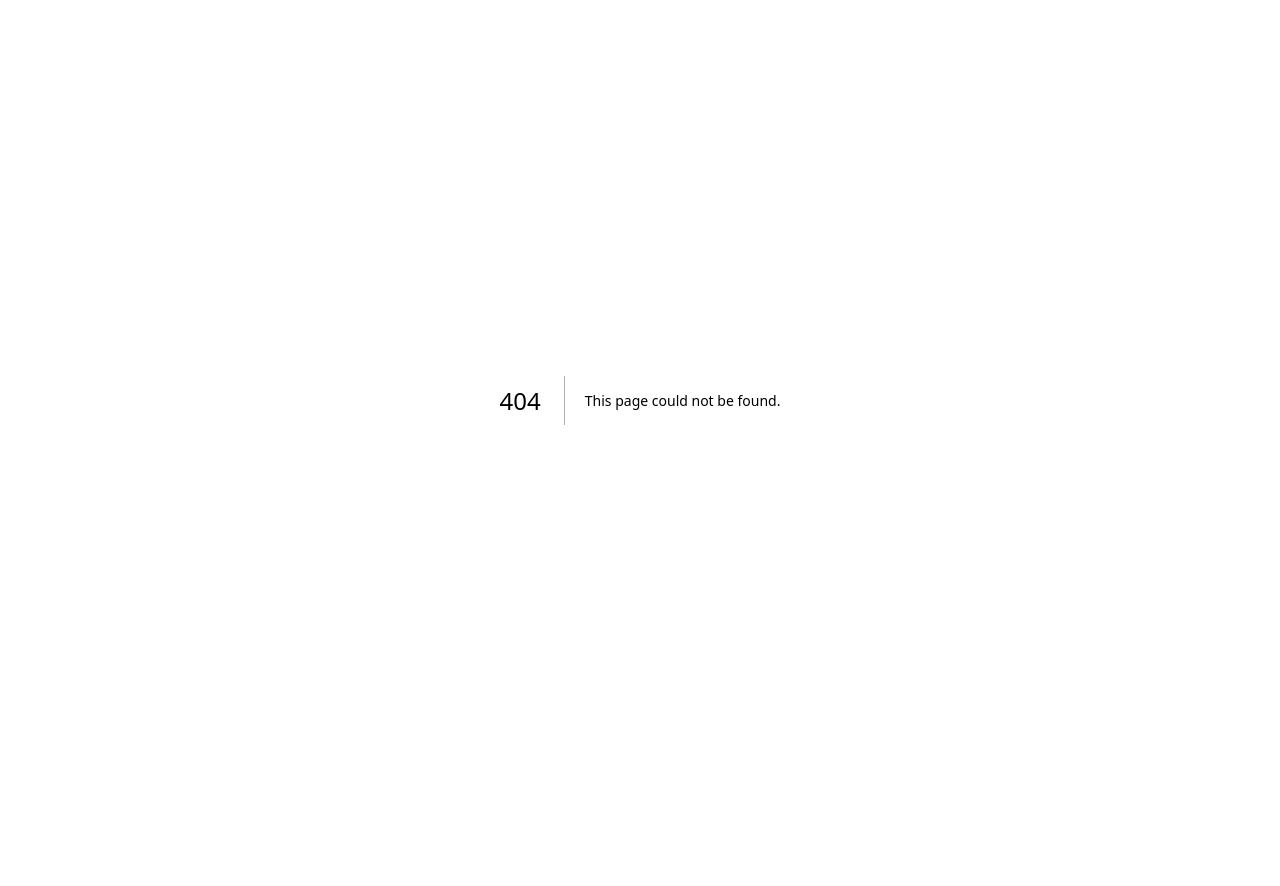
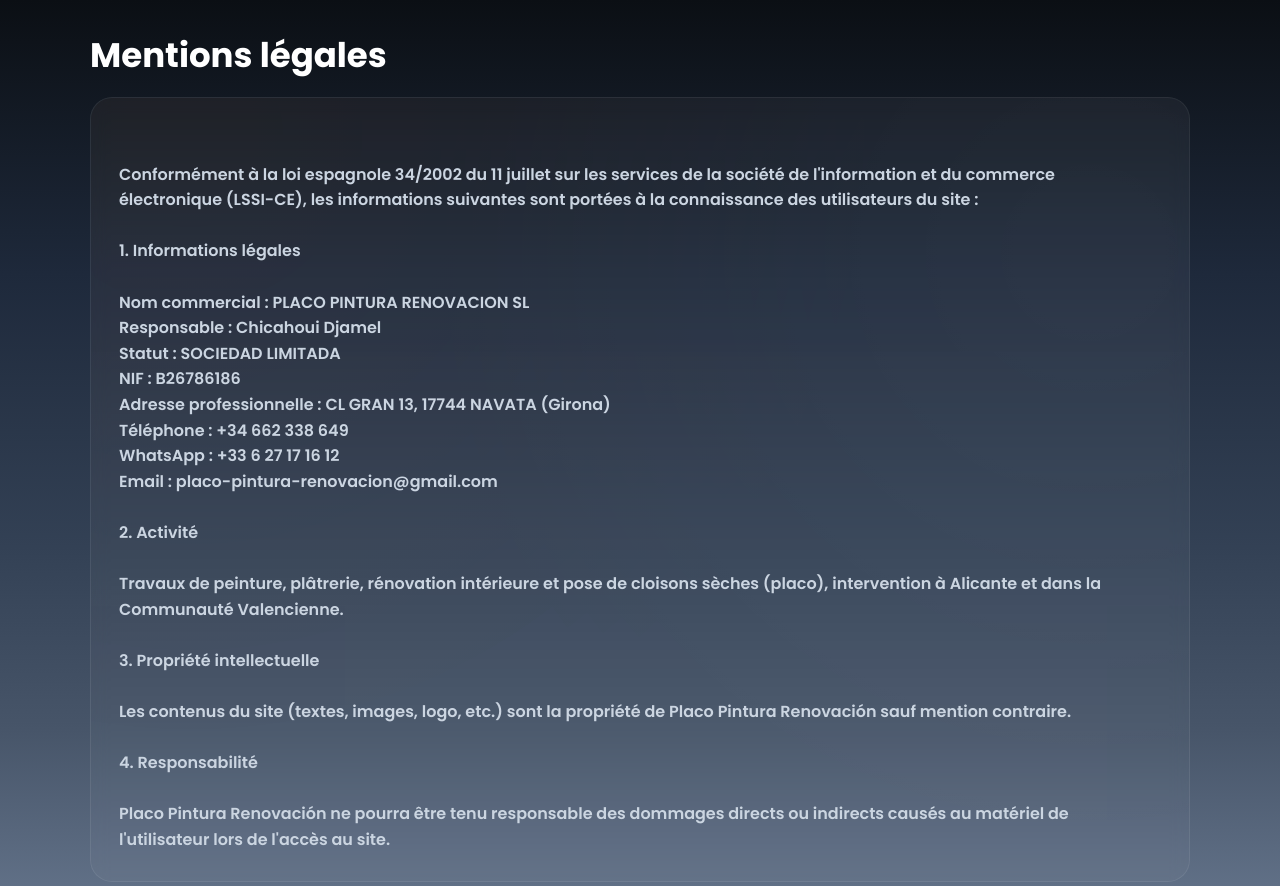
Before and after one commit to NaaStyHK/placo-pintura-renovacion, a Next.js app: page /mentions-legales in a window 1280 px wide. Before the commit this address had no page. Shown: the top 886 px of the page. Before the commit the page ends 800 px from the top, so only its background shows below. Built offline with nearby package versions, Linux system fonts and the light colour scheme.

Commit message:
ajout des mentions legales etc

```diff
--- /dev/null
+++ b/app/mentions-legales/page.tsx
@@ -0,0 +1,17 @@
+import fr from "@/content/fr";
+
+export default function MentionsLegalesPage() {
+  const { legal } = fr;
+
+  return (
+    <main className="container section">
+      <h1 className="h2">{legal.mentions.title}</h1>
+
+      <div className="panel" style={{ marginTop: 16 }}>
+        <p className="p" style={{ whiteSpace: "pre-line" }}>
+          {legal.mentions.content}
+        </p>
+      </div>
+    </main>
+  );
+}
--- a/content/fr.ts
+++ b/content/fr.ts
@@ -185,6 +185,70 @@
     legal: "Mentions légales",
     privacy: "Politique de confidentialité",
   },
+
+  legal: {
+  mentions: {
+    title: "Mentions légales",
+    content: `
+Conformément à la loi espagnole 34/2002 du 11 juillet sur les services de la société de l'information et du commerce électronique (LSSI-CE), les informations suivantes sont portées à la connaissance des utilisateurs du site :
+
+1. Informations légales
+
+Nom commercial : PLACO PINTURA RENOVACION SL
+Responsable : Chicahoui Djamel
+Statut : SOCIEDAD LIMITADA
+NIF : B26786186
+Adresse professionnelle : CL GRAN 13, 17744 NAVATA (Girona)
+Téléphone : +34 662 338 649
+WhatsApp : +33 6 27 17 16 12
+Email : placo-pintura-renovacion@gmail.com
+
+2. Activité
+
+Travaux de peinture, plâtrerie, rénovation intérieure et pose de cloisons sèches (placo), intervention à Alicante et dans la Communauté Valencienne.
+
+3. Propriété intellectuelle
+
+Les contenus du site (textes, images, logo, etc.) sont la propriété de Placo Pintura Renovación sauf mention contraire.
+
+4. Responsabilité
+
+Placo Pintura Renovación ne pourra être tenu responsable des dommages directs ou indirects causés au matériel de l'utilisateur lors de l'accès au site.
+`
+  },
+
+  privacy: {
+    title: "Politique de confidentialité",
+    content: `
+Conformément au Règlement Général sur la Protection des Données (RGPD - UE 2016/679), nous vous informons des éléments suivants :
+
+1. Responsable du traitement
+
+Placo Pintura Renovación
+Email : placo-pintura-renovacion@gmail.com
+Téléphone : +34 662 338 649
+
+2. Données collectées
+
+Via le formulaire de contact : nom, téléphone, ville, message.
+
+3. Finalité
+
+Répondre aux demandes de devis et assurer le suivi commercial.
+
+4. Durée de conservation
+
+Maximum 12 mois après le dernier contact.
+
+5. Vos droits
+
+Accès, rectification, suppression, limitation ou opposition.
+Contact : placo-pintura-renovacion@gmail.com
+`
+  }
+}
 };
 
+
+
 export default fr;
```
Also changed, not shown: app/politique-confidentialite/page.tsx (added, +17 -0 lines), components/Footer.tsx (+24 -3 lines).
